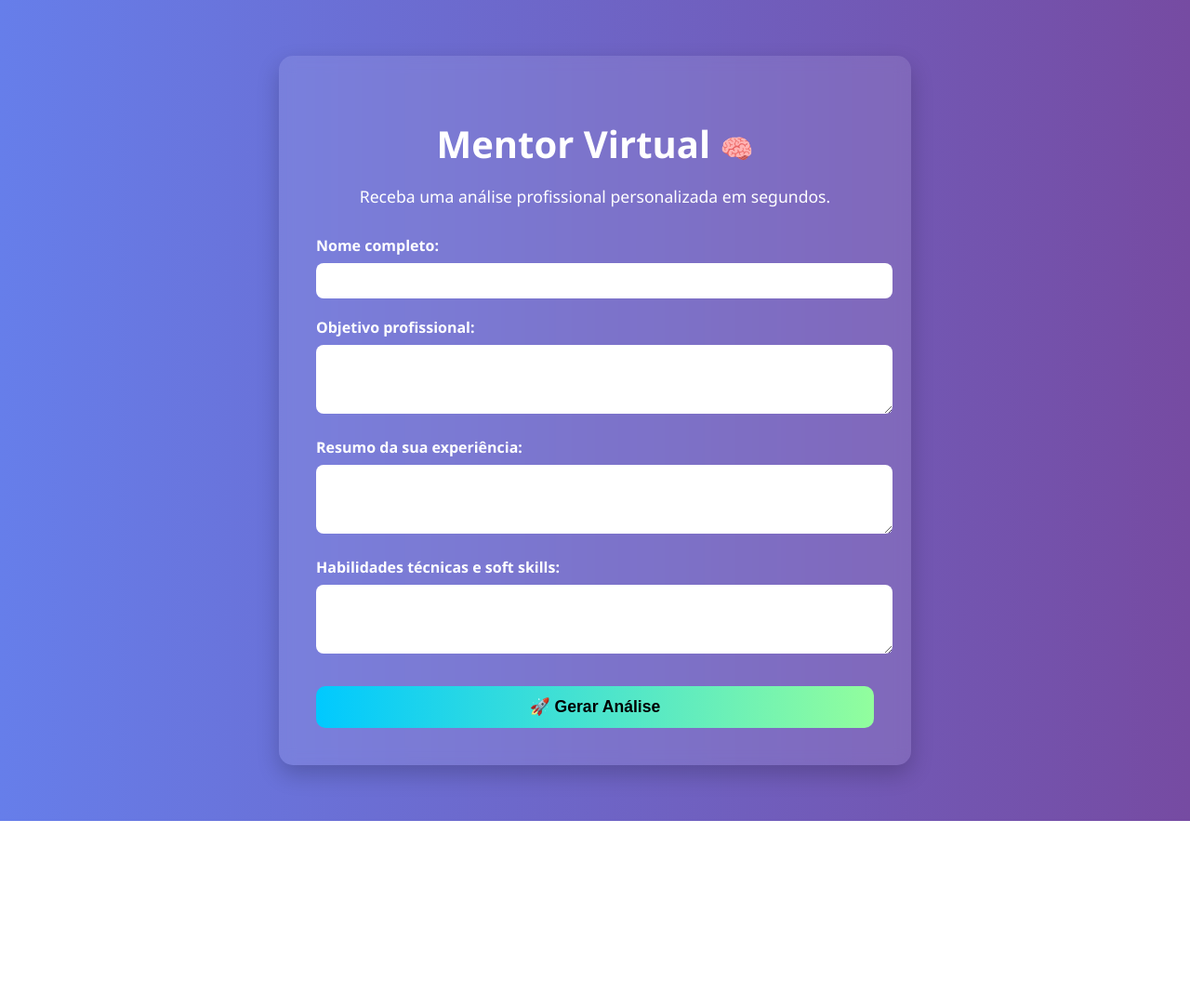
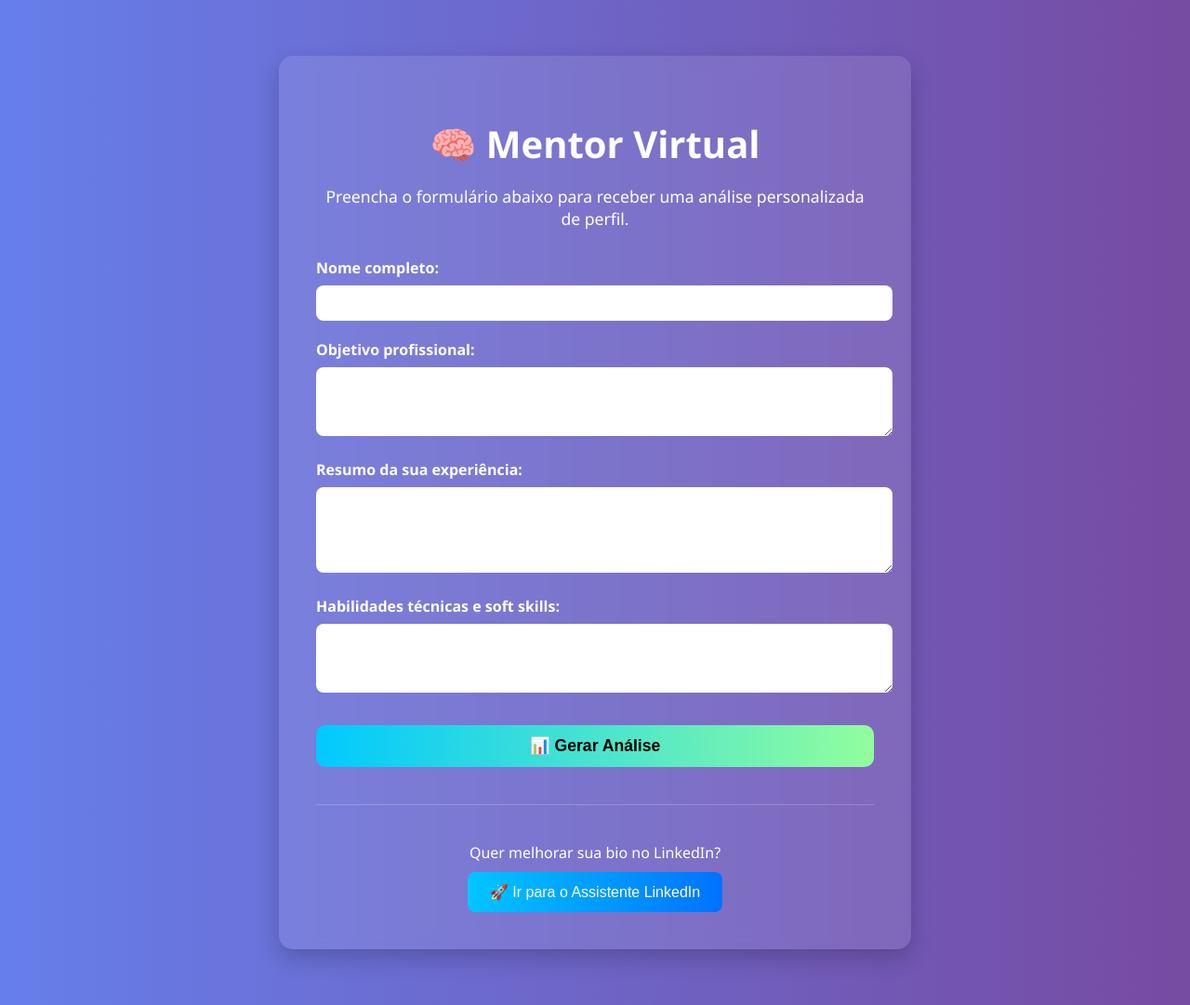
Before and after one commit to lega-nft/mentorvirtual, a plain HTML site: page templates/formulario.html in a window 1280 px wide. Shown: the whole page at 93% size. Before the commit the page ends 883 px from the top, so only its background shows below. Drawn offline with Linux system fonts and the light colour scheme.

Commit message:
Update formulario.html

```diff
--- a/templates/formulario.html
+++ b/templates/formulario.html
@@ -1,16 +1,15 @@
-<!-- templates/formulario.html -->
 <!DOCTYPE html>
 <html lang="pt-BR">
 <head>
   <meta charset="UTF-8" />
-  <meta name="viewport" content="width=device-width, initial-scale=1.0" />
-  <title>Mentor Virtual 🧠</title>
+  <meta name="viewport" content="width=device-width, initial-scale=1.0"/>
+  <title>Mentor Virtual</title>
   <link rel="stylesheet" href="/static/style.css" />
 </head>
 <body class="gradient-bg">
   <div class="container">
-    <h1 class="title">Mentor Virtual <span class="emoji">🧠</span></h1>
-    <p class="subtitle">Receba uma análise profissional personalizada em segundos.</p>
+    <h1 class="title">🧠 Mentor Virtual</h1>
+    <p class="subtitle">Preencha o formulário abaixo para receber uma análise personalizada de perfil.</p>
     <form method="post" action="/api/analisar" class="form">
       <label for="nome">Nome completo:</label>
       <input type="text" id="nome" name="nome" required />
@@ -19,13 +18,24 @@
       <textarea id="objetivo" name="objetivo" rows="3" required></textarea>
 
       <label for="experiencia">Resumo da sua experiência:</label>
-      <textarea id="experiencia" name="experiencia" rows="3" required></textarea>
+      <textarea id="experiencia" name="experiencia" rows="4" required></textarea>
 
       <label for="habilidades">Habilidades técnicas e soft skills:</label>
       <textarea id="habilidades" name="habilidades" rows="3" required></textarea>
 
-      <button type="submit">🚀 Gerar Análise</button>
+      <button type="submit">📊 Gerar Análise</button>
     </form>
+
+    <hr style="margin: 40px 0; border: none; border-top: 1px solid #ffffff33;" />
+
+    <div style="text-align: center;">
+      <p style="margin-bottom: 10px;">Quer melhorar sua bio no LinkedIn?</p>
+      <a href="/linkedin">
+        <button style="padding: 12px 24px; font-size: 16px; border-radius: 8px; border: none; background: linear-gradient(to right, #00c6ff, #0072ff); color: white; cursor: pointer;">
+          🚀 Ir para o Assistente LinkedIn
+        </button>
+      </a>
+    </div>
   </div>
 </body>
 </html>
```
